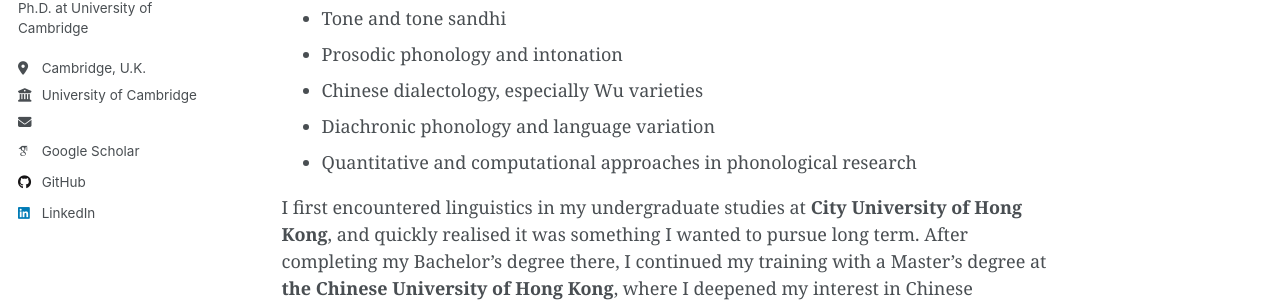
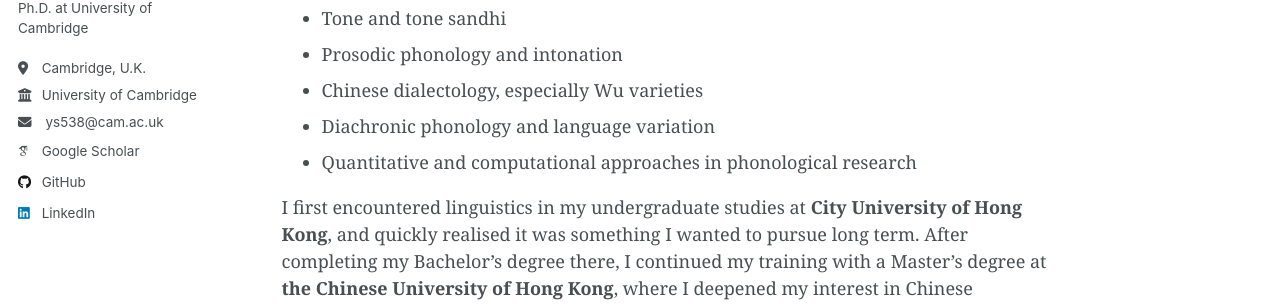
Before and after one commit to yibingshi418/yibingshi418.github.io, a Jekyll site: the page built from _pages/about.md, in a window 1280 px wide. Shown: the part 372-678 px from the top of the page. Built offline with Jekyll 4.4.1, drawn with Linux system fonts in a browser that asks for light colours; some web fonts are replaced; a script that is not in the unit is left out.

Commit message:
Update _config.yml

```diff
--- a/_config.yml
+++ b/_config.yml
@@ -18,11 +18,11 @@ author:
   bio      : "Ph.D. at University of Cambridge"
   location : "Cambridge, U.K."
   employer : "University of Cambridge"
-  email    : ""
+  email    : "ys538@cam.ac.uk"
 
   googlescholar : "https://scholar.google.com.hk/citations?user=QW5E7bIAAAAJ&hl=en&oi=sra"
-  linkedin      : "https://www.linkedin.com/in/yibing-shi-7b417115b/?originalSubdomain=uk"
-  github        : "https://github.com/yibingshi418"
+  linkedin      : "yibing-shi-7b417115b/?originalSubdomain=uk"
+  github        : "yibingshi418"
 
 # Publication categories
 publication_category:
```
